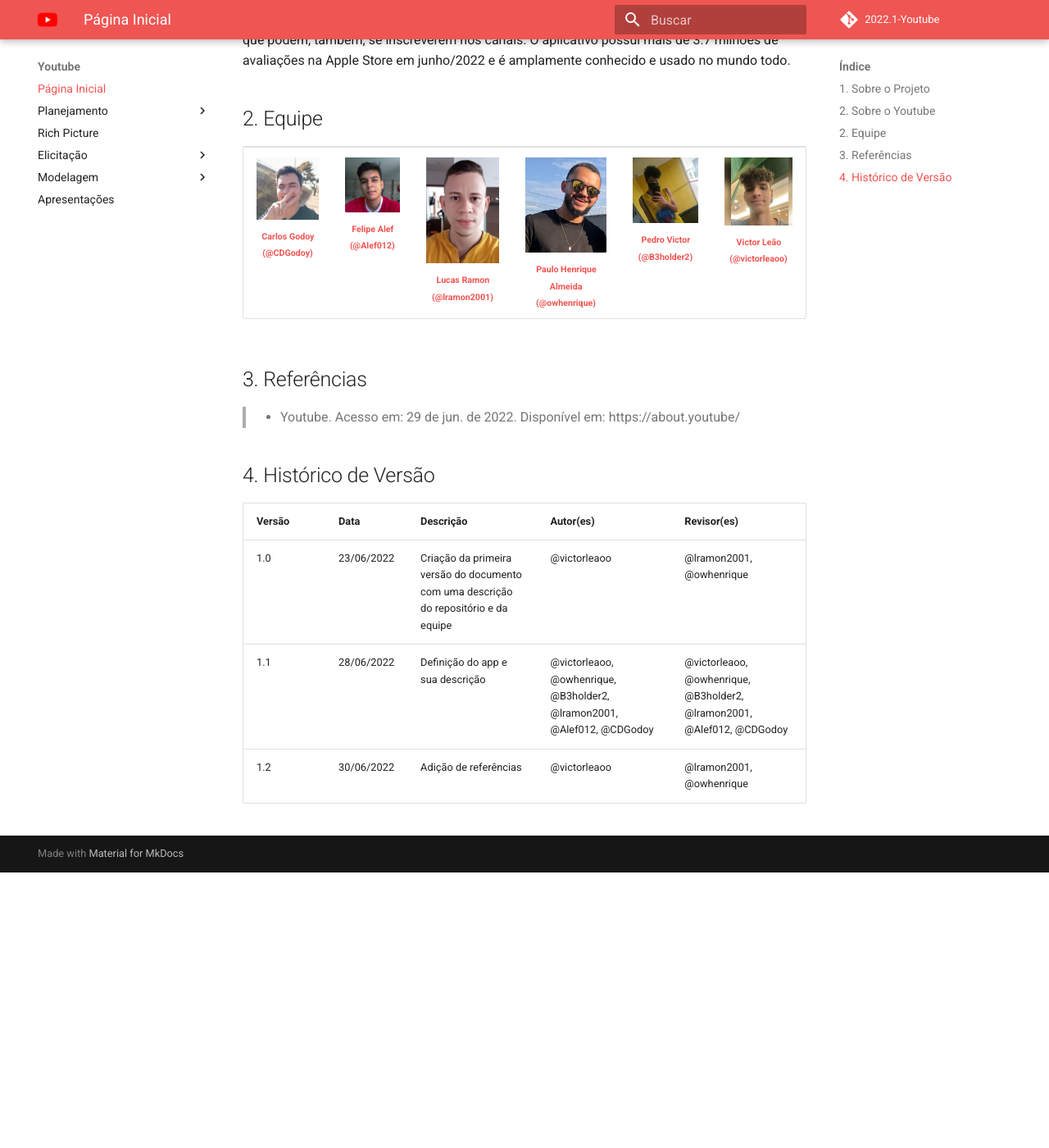
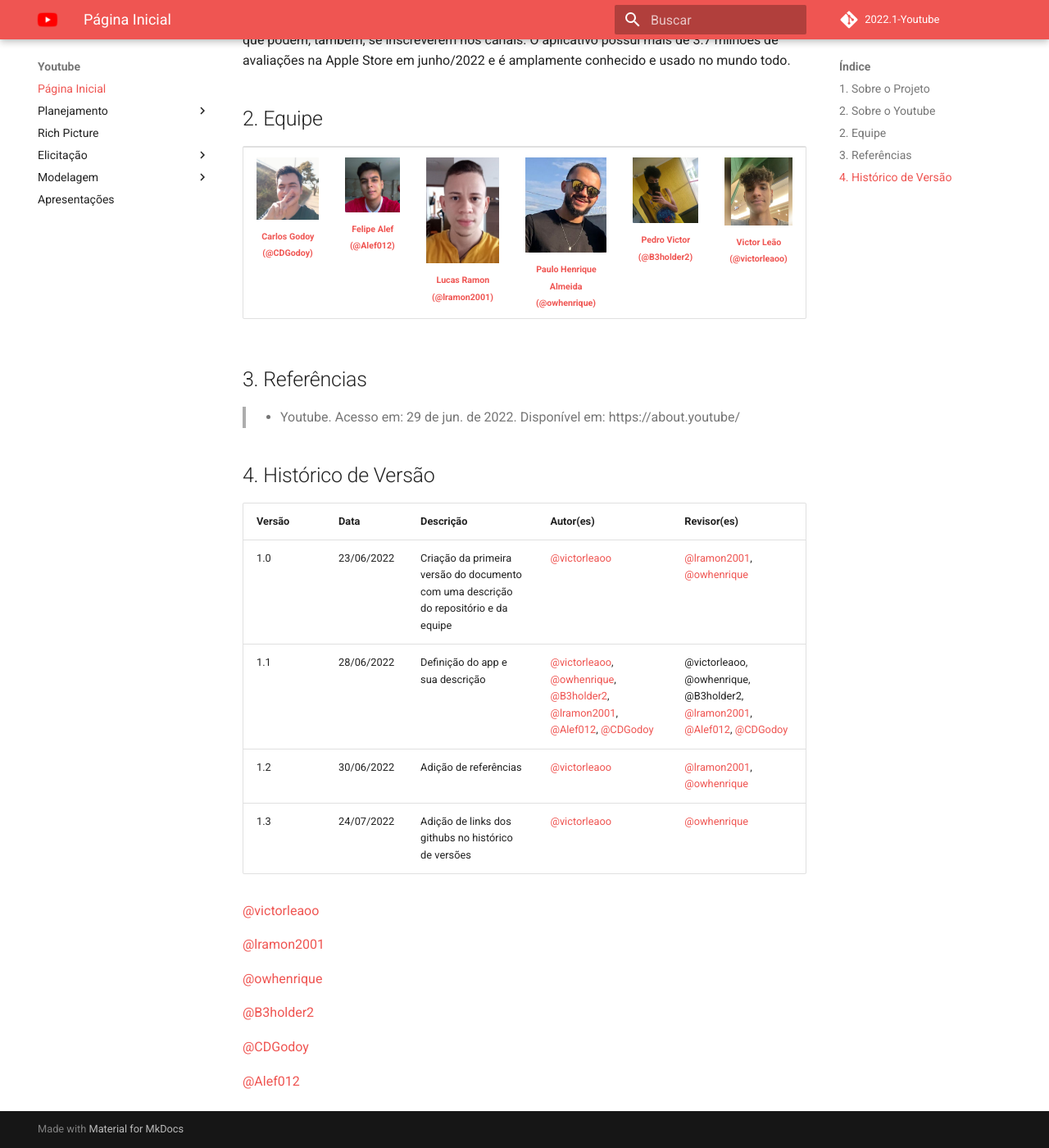
Before and after one commit to Requisitos-de-Software/2022.1-Youtube, an MkDocs documentation site: the page built from docs/index.md, in a window 1280 px wide and 1400 px high, scrolled down 743 px. Shown: the whole window at 82% size. Built offline with MkDocs 1.6.1 and Material for MkDocs 9.7.7, drawn with Linux system fonts in a browser that asks for light colours; comment, search, counter and statistics services are not loaded; before the commit the page ends 1807 px from its top, so only the background shows below that.

Commit message:
adicionando links github

```diff
--- a/docs/index.md
+++ b/docs/index.md
@@ -73,6 +73,19 @@ Youtube é uma plataforma que permite a criação e postagem de vídeos de diver
 ## 4. Histórico de Versão
 | Versão | Data | Descrição | Autor(es) | Revisor(es) |
 | ------ | ---- | --------- | --------- | ----------- |
-| 1.0    | 23/06/2022 | Criação da primeira versão do documento com uma descrição do repositório e da equipe | @victorleaoo | @lramon2001, @owhenrique |
-| 1.1    | 28/06/2022 | Definição do app e sua descrição | @victorleaoo, @owhenrique, @B3holder2, @lramon2001, @Alef012, @CDGodoy | @victorleaoo, @owhenrique, @B3holder2, @lramon2001, @Alef012, @CDGodoy |
-| 1.2    | 30/06/2022 | Adição de referências | @victorleaoo | @lramon2001, @owhenrique |
+| 1.0    | 23/06/2022 | Criação da primeira versão do documento com uma descrição do repositório e da equipe | <a href="https://github.com/victorleaoo">@victorleaoo</a> | <a href="https://github.com/lramon2001">@lramon2001</a>, <a href="https://github.com/owhenrique">@owhenrique</a> |
+| 1.1    | 28/06/2022 | Definição do app e sua descrição | <a href="https://github.com/victorleaoo">@victorleaoo</a>, <a href="https://github.com/owhenrique">@owhenrique</a>, <a href="https://github.com/B3holder2">@B3holder2</a>, <a href="https://github.com/lramon2001">@lramon2001</a>, <a href="https://github.com/Alef012">@Alef012</a>, <a href="https://github.com/CDGodoy">@CDGodoy</a> | @victorleaoo, @owhenrique, @B3holder2, <a href="https://github.com/lramon2001">@lramon2001</a>, <a href="https://github.com/Alef012">@Alef012</a>, <a href="https://github.com/CDGodoy">@CDGodoy</a> |
+| 1.2    | 30/06/2022 | Adição de referências | <a href="https://github.com/victorleaoo">@victorleaoo</a> | <a href="https://github.com/lramon2001">@lramon2001</a>, <a href="https://github.com/owhenrique">@owhenrique</a> |
+| 1.3    | 24/07/2022 | Adição de links dos githubs no histórico de versões | <a href="https://github.com/victorleaoo">@victorleaoo</a> | <a href="https://github.com/owhenrique">@owhenrique</a> |
+
+<a href="https://github.com/victorleaoo">@victorleaoo</a>
+
+<a href="https://github.com/lramon2001">@lramon2001</a>
+
+<a href="https://github.com/owhenrique">@owhenrique</a>
+
+<a href="https://github.com/B3holder2">@B3holder2</a>
+
+<a href="https://github.com/CDGodoy">@CDGodoy</a>
+
+<a href="https://github.com/Alef012">@Alef012</a>
```
Also changed, not shown: docs/apresentacao.md (+3 -2 lines), docs/richpicture.md (+4 -3 lines).
